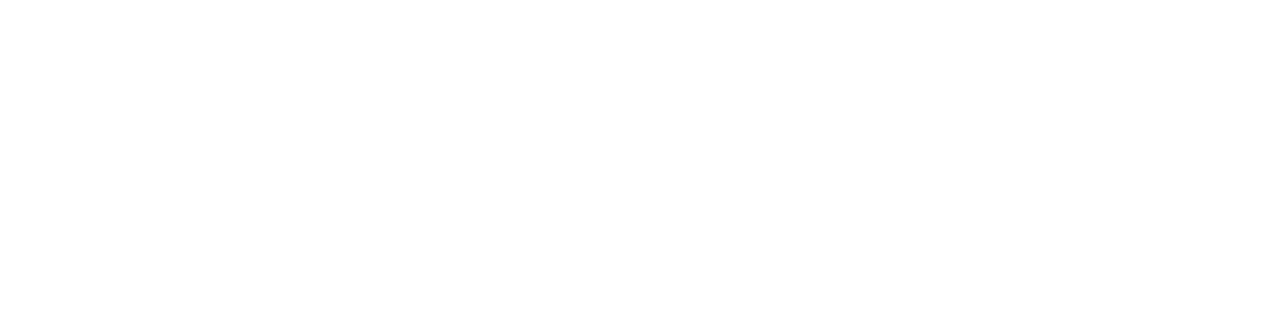
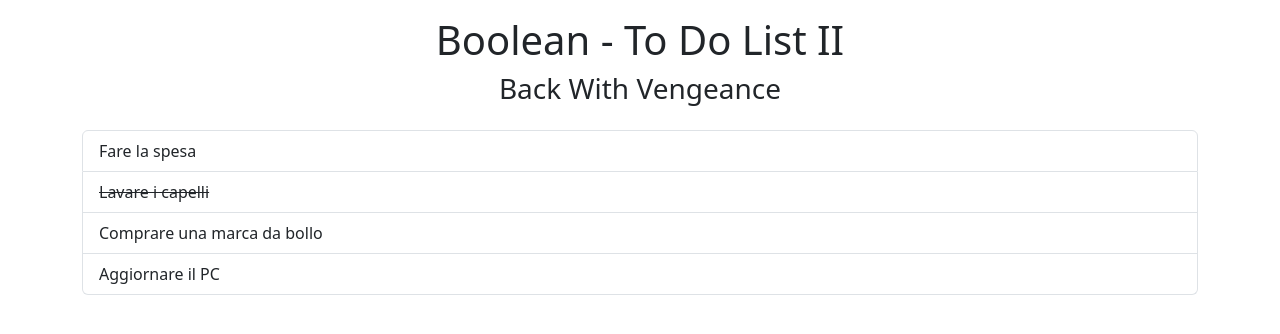
Before and after one commit to AndreaScaranari/vue-todolist, a plain HTML site: page index.html in a window 1280 px wide. Drawn offline with nearby package versions, Linux system fonts and the light colour scheme.

Commit message:
milestone_1

```diff
--- a/index.html
+++ b/index.html
@@ -3,7 +3,7 @@
 <head>
     <meta charset="UTF-8">
     <meta name="viewport" content="width=device-width, initial-scale=1.0">
-    <title>Document</title>
+    <title>Boolean - To Do List</title>
 
     <!-- fontawesome css -->
     <link rel="stylesheet" href="https://cdnjs.cloudflare.com/ajax/libs/font-awesome/6.5.1/css/all.min.css" integrity="sha512-DTOQO9RWCH3ppGqcWaEA1BIZOC6xxalwEsw9c2QQeAIftl+Vegovlnee1c9QX4TctnWMn13TZye+giMm8e2LwA==" crossorigin="anonymous" referrerpolicy="no-referrer">
@@ -14,15 +14,26 @@
     <!-- my css -->
     <link rel="stylesheet" href="css/style.css">
 
+    <!-- vue js -->
+    <script src="https://unpkg.com/vue@3/dist/vue.global.js"></script>
+
     <!-- my js -->
     <script defer src="js/script.js"></script>
 </head>
 
 <body>
+    <div id="root" class="container">
+        <header class="py-3 text-center">
+            <h1>Boolean - To Do List II</h1>
+            <h3>Back With Vengeance</h3>
+        </header>
 
-
-
-
+        <main>
+            <ul class="list-group">
+                <li class="list-group-item" :class="{'text-decoration-line-through': task.done}" role="button" v-for="task in tasks">{{task.text}}</li>
+            </ul>
+        </main>
+    </div>
 
     <!-- js bootstrap -->
     <script src="https://cdn.jsdelivr.net/npm/bootstrap@5.3.2/dist/js/bootstrap.bundle.min.js" integrity="sha384-C6RzsynM9kWDrMNeT87bh95OGNyZPhcTNXj1NW7RuBCsyN/o0jlpcV8Qyq46cDfL" crossorigin="anonymous"></script>
--- a/js/script.js
+++ b/js/script.js
@@ -0,0 +1,15 @@
+const {createApp} = Vue;
+
+const app = createApp({
+    data: () => ({
+        tasks: [
+            { id: 1, done: false, text: 'Fare la spesa' },
+            { id: 2, done: true, text: 'Lavare i capelli' },
+            { id: 3, done: false, text: 'Comprare una marca da bollo' },
+            { id: 4, done: false, text: 'Aggiornare il PC' }
+        ],
+
+    })
+})
+
+app.mount("#root");
```
